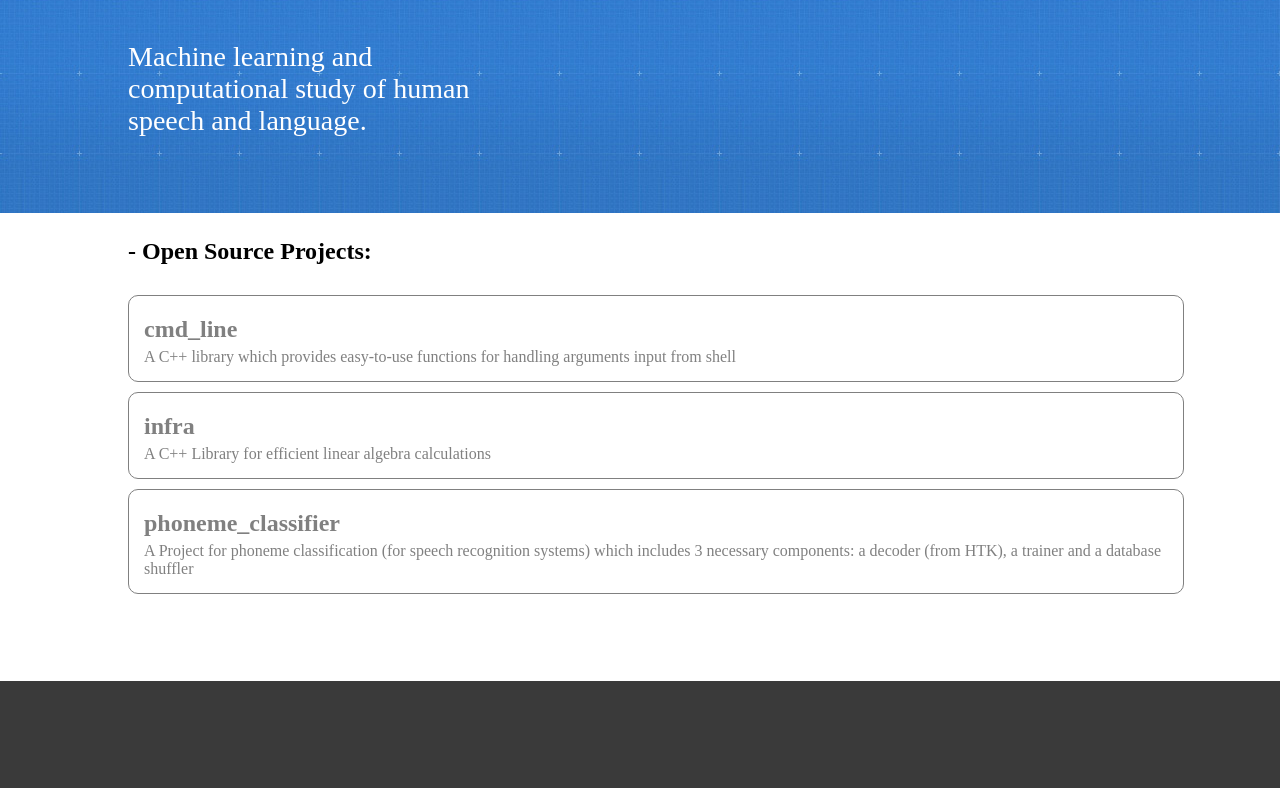
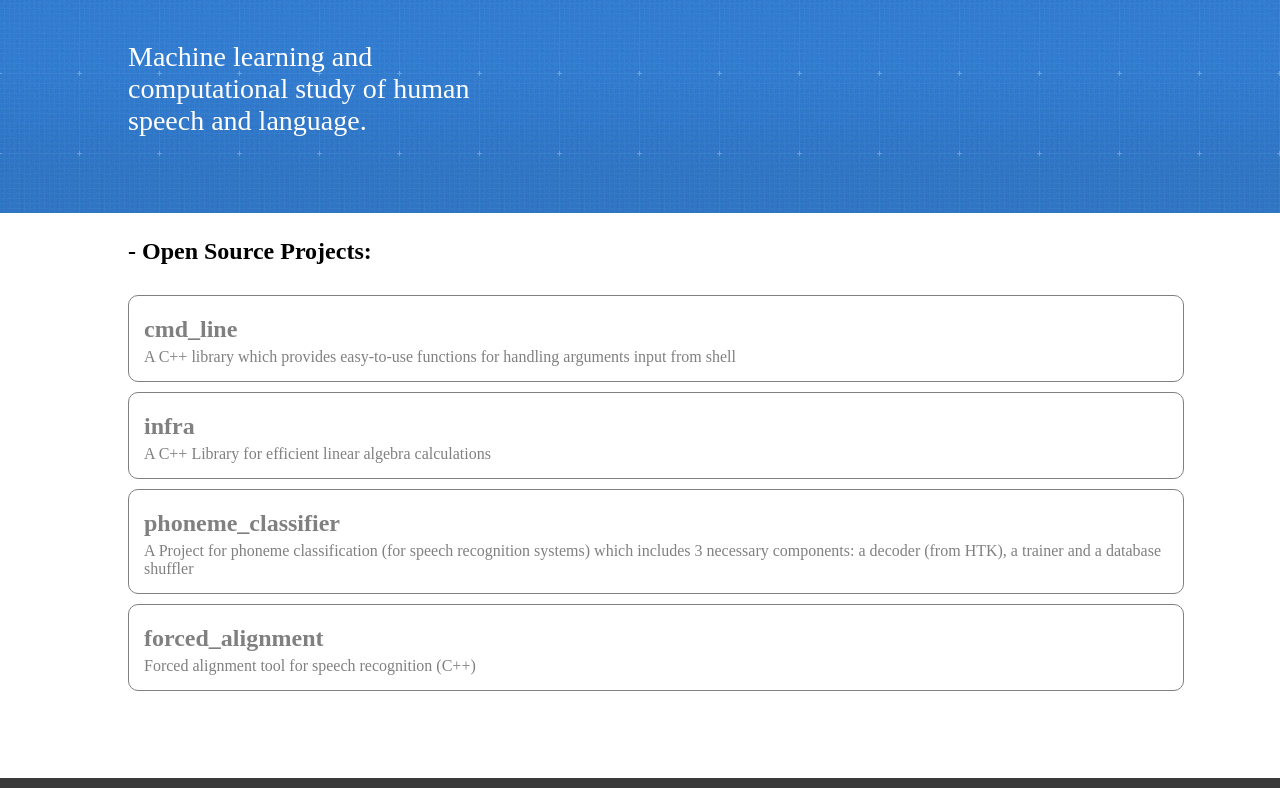
Before and after one commit to KeshetResearch/KeshetResearch.github.io, a plain HTML site: page index.html in a window 1280 px wide. Shown: the part 87-875 px from the top of the page. Before the commit the page ends 800 px from the top, so only its background shows below. Drawn offline with Linux system fonts and the light colour scheme.

Commit message:
Added project link

```diff
--- a/index.html
+++ b/index.html
@@ -27,6 +27,7 @@
 	<li><a href="http://keshetresearch.github.io/cmd_line/"><h2>cmd_line</h2>A C++ library which provides easy-to-use functions for handling arguments input from shell</a></li>
 	<li><a href="http://keshetresearch.github.io/infra/"><h2>infra</h2>A C++ Library for efficient linear algebra calculations</a></li>
 	<li><a href="http://keshetresearch.github.io/phoneme-classifier/"><h2>phoneme_classifier</h2>A Project for phoneme classification (for speech recognition systems) which includes 3 necessary components: a decoder (from HTK), a trainer and a database shuffler</a></li>
+	<li><a href="http://keshetresearch.github.io/forced_alignment/"><h2>forced_alignment</h2>Forced alignment tool for speech recognition (C++)</a></li>
 </ul>
 <br/><br/><br/><br/>
 </article>
```
